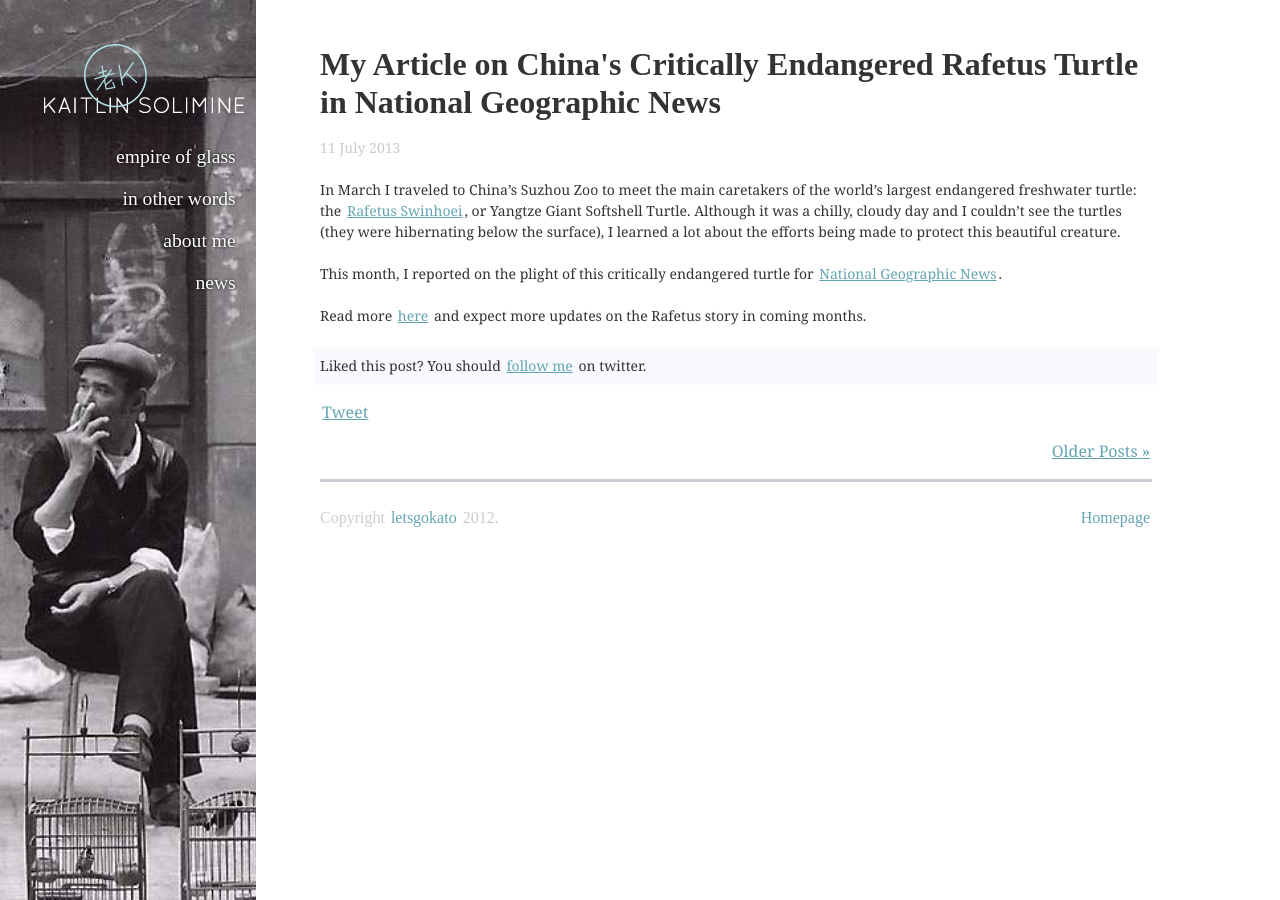
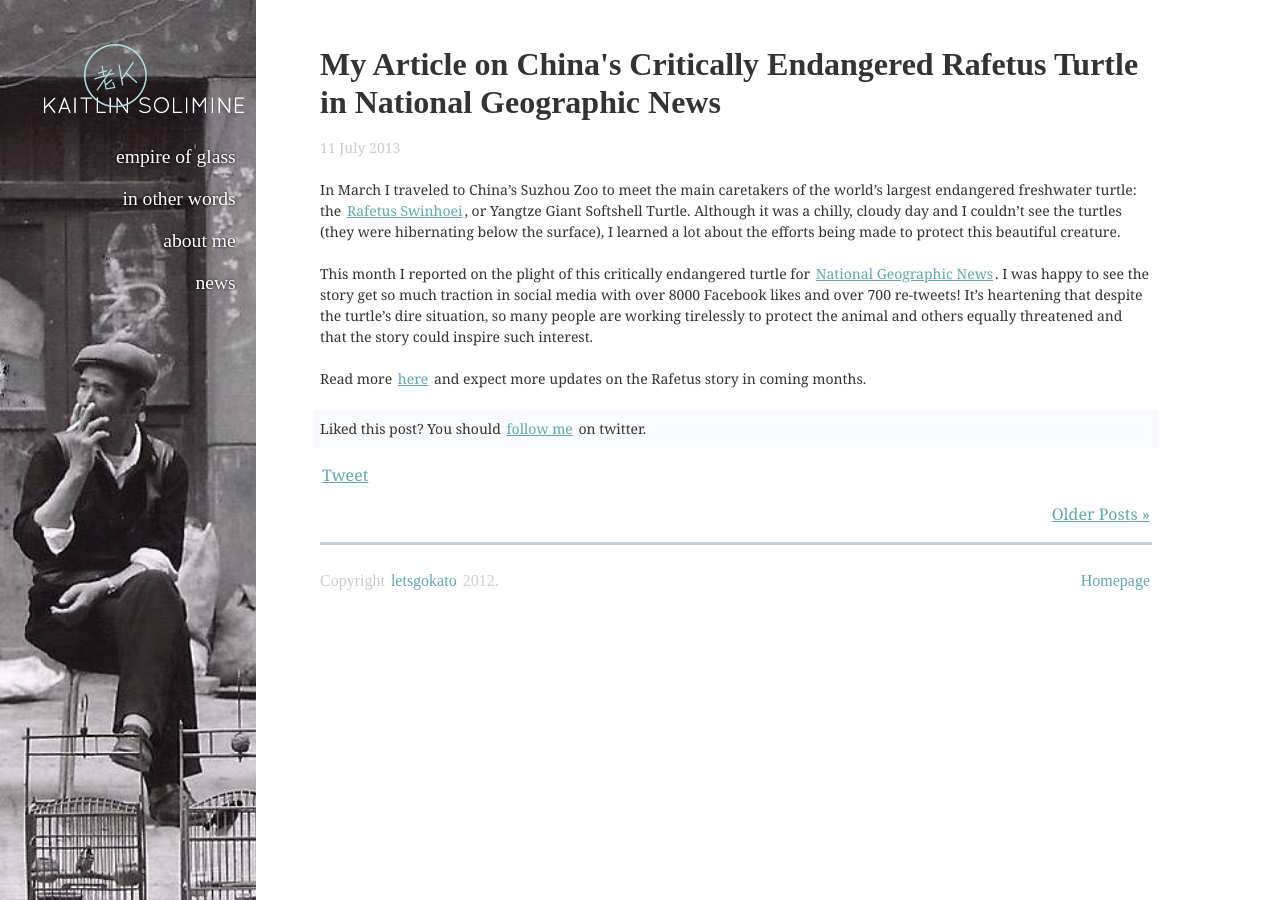
Before and after one commit to ajhit406/kato, a Jekyll site: the page built from _posts/2013-07-11-article-in-national-geographic-on-critically-endangered-chinese-turtle.md, in a window 1280 px wide. Built offline with Jekyll 4.4.1, drawn with Linux system fonts in a browser that asks for light colours; some web fonts are replaced; Markdown is read by kramdown in place of the engine named in the settings; comment, search, counter and statistics services are not loaded.

Commit message:
edits turtle

```diff
--- a/_posts/2013-07-11-article-in-national-geographic-on-critically-endangered-chinese-turtle.md
+++ b/_posts/2013-07-11-article-in-national-geographic-on-critically-endangered-chinese-turtle.md
@@ -6,6 +6,6 @@ lnav: index
 
 In March I traveled to China's Suzhou Zoo to meet the main caretakers of the world's largest endangered freshwater turtle: the [Rafetus Swinhoei](http://en.wikipedia.org/wiki/Yangtze_giant_softshell_turtle), or Yangtze Giant Softshell Turtle. Although it was a chilly, cloudy day and I couldn't see the turtles (they were hibernating below the surface), I learned a lot about the efforts being made to protect this beautiful creature.
 
-This month, I reported on the plight of this critically endangered turtle for [National Geographic News](http://news.nationalgeographic.com/news/2013/07/130703-china-yangtze-giant-softshell-turtle-animal-science/).
+This month I reported on the plight of this critically endangered turtle for [National Geographic News](http://news.nationalgeographic.com/news/2013/07/130703-china-yangtze-giant-softshell-turtle-animal-science/). I was happy to see the story get so much traction in social media with over 8000 Facebook likes and over 700 re-tweets! It's heartening that despite the turtle's dire situation, so many people are working tirelessly to protect the animal and others equally threatened and that the story could inspire such interest.
 
 Read more [here](http://news.nationalgeographic.com/news/2013/07/130703-china-yangtze-giant-softshell-turtle-animal-science/) and expect more updates on the Rafetus story in coming months.
```
